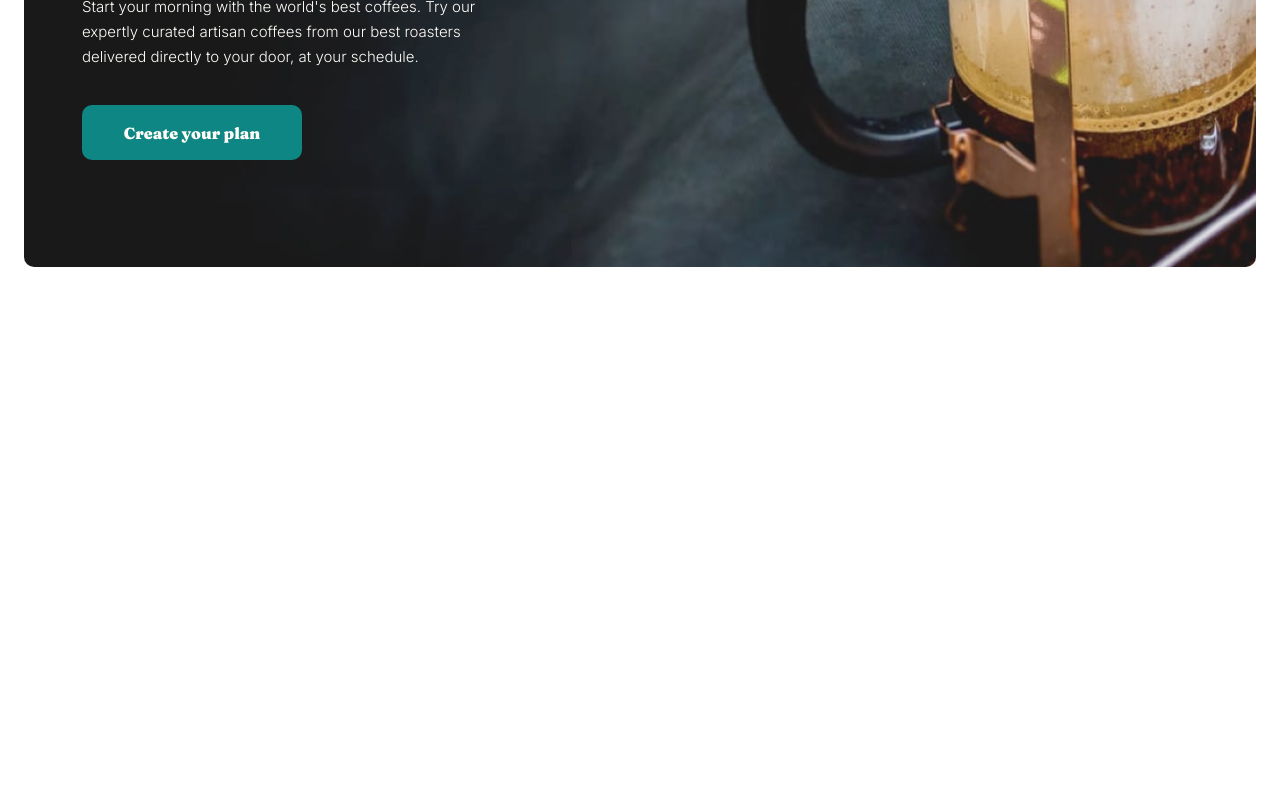
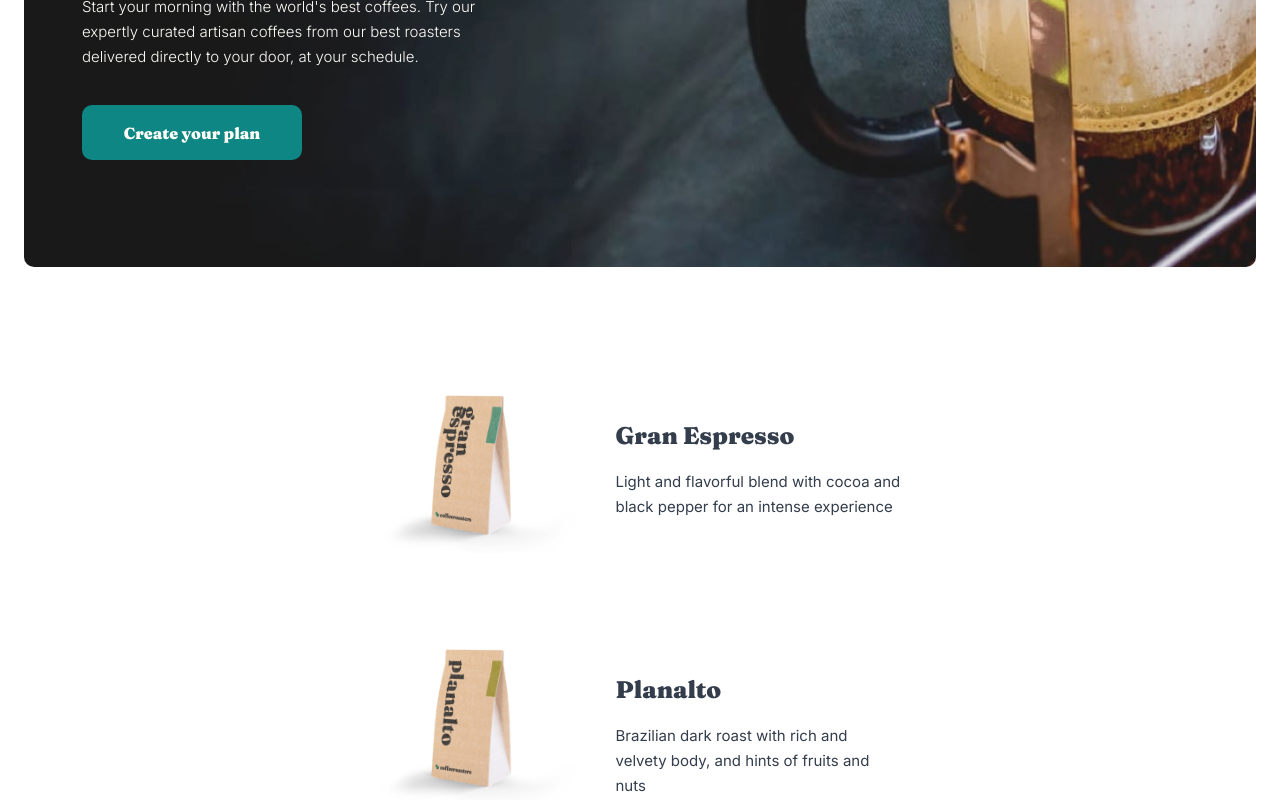
Before and after one commit to dors001/coffeeroaster-subscription-site, a Next.js app: page /home in a window 1280 px wide. Shown: the part 340-1140 px from the top of the page. Before the commit the page ends 800 px from the top, so only its background shows below. Built offline with nearby package versions, Linux system fonts and the light colour scheme.

Commit message:
Implement Collection section

```diff
--- /dev/null
+++ b/app/database.json
@@ -0,0 +1,24 @@
+{
+    "products": {
+        "gran_espresso": {
+            "imageUrl": "/assets/home/desktop/image-gran-espresso.png",
+            "title": "Gran Espresso",
+            "description": "Light and flavorful blend with cocoa and black pepper for an intense experience"
+        },
+        "planalto": {
+            "imageUrl": "/assets/home/desktop/image-planalto.png",
+            "title": "Planalto",
+            "description": "Brazilian dark roast with rich and velvety body, and hints of fruits and nuts"
+        },
+        "picollo": {
+            "imageUrl": "/assets/home/desktop/image-piccollo.png",
+            "title": "Picollo",
+            "description": "Mild and smooth blend featuring notes of toasted almond and dried cherry"
+        },
+        "Danche": {
+            "imageUrl": "/assets/home/desktop/image-danche.png",
+            "title": "Danche",
+            "description": "Ethiopian hand-harvested blend densely packed with vibrant fruit notes"
+        }
+    }
+}
--- a/app/globals.css
+++ b/app/globals.css
@@ -140,3 +140,85 @@ h4 {
     background-size: cover;
   }
 }
+
+.collection-container {
+  margin-top: 100px;
+}
+
+.products-container {
+  flex-direction: column;
+  margin: 0 40px;
+}
+
+.collection-title {
+  text-align: center;
+  width: 100%;
+  background: -webkit-linear-gradient(rgb(131,136,143,0.6006), var(--color-text));
+  -webkit-background-clip: text;
+  -webkit-text-fill-color: transparent;
+}
+
+.product-container {
+  margin: 48px 24px;
+}
+
+.product-image {
+  align-self: center;
+}
+
+.product-container-body {
+  font-size: 15px;
+  line-height: 25px;
+  text-align: center;
+}
+
+.product-heading {
+  font-size: 24px;
+  line-height: 34px;
+}
+
+@media screen and (min-width: 768px) {
+  .collection-container {
+    margin-top: 80px;
+  }
+
+  .collection-title {
+    position: absolute;
+    bottom: 220px;
+    padding-top: 20px;
+    height: 120px;
+    font-size: 96px;
+    z-index: -1;
+    background: -webkit-linear-gradient(rgb(131,136,143,0.6006), var(--color-text) 75%);
+    -webkit-background-clip: text;
+    -webkit-text-fill-color: transparent;
+  }
+
+  .product-container {
+    flex-direction: row;
+    justify-content: center;
+  }
+
+  .product-container-body {
+    width: 285px;
+    margin-left: 36px;
+    font-size: 15px;
+    line-height: 25px;
+    text-align: left;
+  }
+}
+
+@media screen and (min-width: 1440px) {
+  .products-container {
+    flex-direction: row;
+  }
+
+  .product-container {
+    flex-direction: column;
+  }
+
+  .product-container-body{
+    width: auto;
+    text-align: center;
+  }
+}
--- /dev/null
+++ b/app/home/components/Product.tsx
@@ -0,0 +1,35 @@
+import React from "react";
+import Image from "next/image";
+
+interface Props {
+  productImageUrl: string;
+  productTitle: string;
+  productDescription: string;
+}
+
+const Product = ({
+  productImageUrl,
+  productTitle,
+  productDescription,
+}: Props) => {
+  return (
+    <>
+      <div className="product-container flex flex-col">
+        <div className="product-image">
+          <Image
+            src={productImageUrl}
+            alt="Coffee Prodcut"
+            width={200}
+            height={151}
+          />
+        </div>
+        <div className="product-container-body text-primary">
+          <h2 className="heading product-heading mt-6 mb-4">{productTitle}</h2>
+          <p>{productDescription}</p>
+        </div>
+      </div>
+    </>
+  );
+};
+
+export default Product;
--- a/app/home/page.tsx
+++ b/app/home/page.tsx
@@ -1,13 +1,30 @@
 import React from "react";
 import Hero from "./components/Hero";
+import Product from "./components/Product";
+import productData from "../database.json";
 
 const HomePage = () => {
+  const { products } = productData;
+
   return (
     <>
       <Hero
         title="Great coffee made simple."
         description="Start your morning with the world's best coffees. Try our expertly curated artisan coffees from our best roasters delivered directly to your door, at your schedule."
       />
+      <div className="collection-container">
+          <h2 className="collection-title heading">our collection</h2>
+          <div className="products-container flex">
+            {Object.entries(products).map(([key, value]) => (
+              <Product
+                key={key}
+                productImageUrl={value.imageUrl}
+                productTitle={value.title}
+                productDescription={value.description}
+              />
+            ))}
+          </div>
+      </div>
     </>
   );
 };
```
